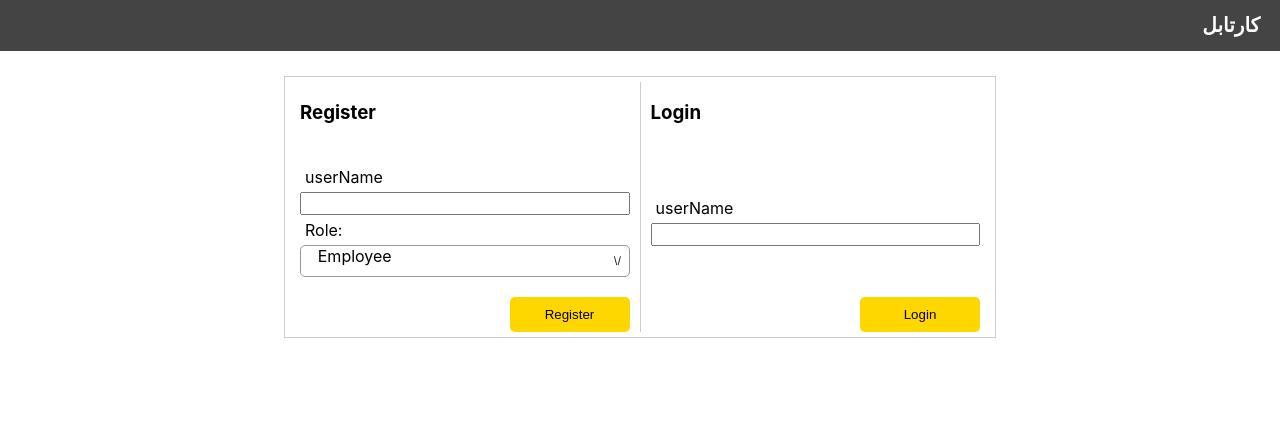
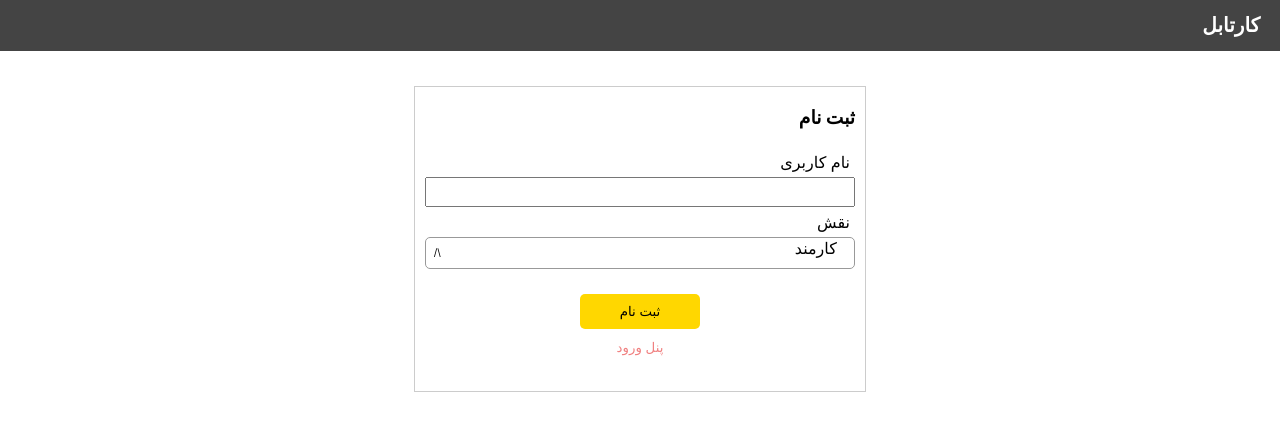
Before and after one commit to mehrangcode/task-project, a React (Create React App) app: page / in a window 1280 px wide. Shown: the top 430 px of the page. Built offline with nearby package versions, Linux system fonts and the light colour scheme; a web font is replaced by a local one.

Commit message:
auth panel

```diff
--- a/src/App.js
+++ b/src/App.js
@@ -5,6 +5,7 @@ import Register from './Components/Auth/Register';
 import Login from './Components/Auth/Login';
 import Panel from './Components/Panel/Panel';
 import Navbar from './Components/Navbar/Navbar';
+import AuthPanel from './Components/Auth/Auth';
 
 function App() {
 
@@ -12,14 +13,7 @@ function App() {
   return (
     <div className="App">
       <Navbar />
-      {auth.isAuth ? (
-        <Panel />
-      ) : (
-        <div className="authBlock">
-          <Register />
-          <Login />
-        </div>
-      )}
+      {auth.isAuth ? ( <Panel /> ) : ( <AuthPanel />)}
     </div>
   );
 }
--- /dev/null
+++ b/src/Components/Auth/Auth.jsx
@@ -0,0 +1,20 @@
+import React, { useState } from 'react';
+import Register from './Register';
+import Login from './Login';
+
+const AuthPanel = () => {
+
+    const [panelName, setPanelName] = useState("register")
+    return(
+        <div className="auth">
+            {panelName === "register" ? (
+                <Register switchPanel={() => setPanelName("login")} />
+            ) : null}
+            {panelName === "login" ? (
+                <Login switchPanel={() => setPanelName("register")} />
+            ) : null}
+        </div>
+    )
+}
+
+export default AuthPanel
--- a/src/Components/Auth/Login.js
+++ b/src/Components/Auth/Login.jsx
@@ -5,6 +5,7 @@ import { FormCreator } from "../../Utils/FormController";
 const Login = ({
     getFormItem,
     onFormSubmit,
+    switchPanel
 }) => {
 
     const dispatch = useDispatch()
@@ -19,9 +20,9 @@ const Login = ({
 
     return (
         <form onSubmit={onOk} className="login">
-            <h3> Login</h3>
+            <h3> ورود</h3>
             <div>
-                <label htmlFor="userName">userName</label>
+                <label htmlFor="userName">نام کاربری</label>
                 {getFormItem({
                     name:"userName",
                     rules: [
@@ -39,7 +40,11 @@ const Login = ({
             </div>
             <div className="authFooter">
 
-            <button type="submit" className="btnGold"> Login </button>
+            <button type="submit" className="btnGold"> ورود </button>
+                <button
+                onClick={switchPanel}
+                type="button"
+                className="btnLink">پنل ثبت نام </button>
             </div>
         </form>
     )
--- a/src/Components/Auth/Register.js
+++ b/src/Components/Auth/Register.jsx
@@ -7,6 +7,7 @@ import Select from '../../Utils/FormElements/Select/Select'
 const Register = ({
     getFormItem,
     onFormSubmit,
+    switchPanel
 }) => {
 
     const dispatch = useDispatch()
@@ -23,9 +24,9 @@ const Register = ({
 
     return (
         <form onSubmit={onOk} className="register">
-            <h3> Register</h3>
+            <h3> ثبت نام</h3>
             <div>
-                <label htmlFor="userName">userName</label>
+                <label htmlFor="userName">نام کاربری</label>
                 {getFormItem({
                     name: "userName",
                     rules: [
@@ -39,7 +40,7 @@ const Register = ({
                     id="userName"
                     type="text"
                 />)}
-                <label htmlFor="role">Role: </label>
+                <label htmlFor="role">نقش </label>
                 {getFormItem({
                     name: "role",
                     initialvalue: "employee",
@@ -53,15 +54,18 @@ const Register = ({
                     <Select
                         optionList={
                             [
-                                { id: "admin", title: "Admin" },
-                                { id: "employee", title: "Employee" },
+                                { id: "admin", title: "مدیر" },
+                                { id: "employee", title: "کارمند" },
                             ]
                         }
                     />)}
             </div>
             <div className="authFooter">
 
-                <button type="submit" className="btnGold"> Register </button>
+                <button type="submit" className="btnGold"> ثبت نام </button>
+                <button
+                onClick={switchPanel}
+                 type="button" className="btnLink">پنل ورود</button>
             </div>
         </form>
     )
--- a/src/Components/Panel/Panel.jsx
+++ b/src/Components/Panel/Panel.jsx
@@ -2,6 +2,7 @@ import React from 'react';
 import TaskList from '../Tasks/List';
 import { useDispatch } from 'react-redux';
 import { createModal } from "../../Actions/Tasks/Actions";
+import Access from '../../Utils/Access';
 const Panel = () => {
 
     const dispatch = useDispatch()
@@ -9,7 +10,7 @@ const Panel = () => {
         <div className="Panel">
                 <TaskList />
 
-            <div className="fab" onClick={() => dispatch(createModal(true))}>+ </div>
+            <Access role="admin"><div className="fab" onClick={() => dispatch(createModal(true))}>+ </div></Access>
         </div>
     )
 }
--- a/src/Styles/auth.css
+++ b/src/Styles/auth.css
@@ -1,13 +1,13 @@
-.authBlock {
-	display: flex;
-	width: 700px;
+.auth {
+	width: 450px;
 	max-width: 95%;
+	margin: 35px auto;
 	border: 1px solid #ccc;
-	padding: 5px;
-	margin: 25px auto;
 	min-height: 250px;
-	justify-content: space-between;
+	text-align: right;
+	direction: rtl;
 }
+
 
 label {
 	display: block;
@@ -15,7 +15,6 @@ label {
 }
 
 .login {
-    width: 50%;
     border-left: 1px solid #ccc;
     padding: 0 10px;
 }
@@ -24,7 +23,6 @@ label {
 	display: block;
 }
 .register {
-    width: 50%;
     padding: 0 10px;
 }
 
@@ -37,7 +35,8 @@ label {
 
 .authFooter {
 	display: flex;
-	flex-direction: row-reverse;
+	flex-direction: column;
+	margin: 25px auto;
 }
 
 .logout {
--- a/src/Styles/form.css
+++ b/src/Styles/form.css
@@ -1,6 +1,6 @@
 .txtInput {
 	width: 100%;
-	min-height: 23px;
+	min-height: 30px;
 	padding: 0 5px;
 	box-sizing: border-box;
 }
@@ -30,6 +30,14 @@
     cursor: pointer;
     transition: all 250ms;
 }
+.btnLink {
+	background-color: white;
+	color: lightcoral;
+	border-radius: 5px;
+	cursor: pointer;
+	border: none;
+	margin: 10px auto;
+}
 .icon {
 	height: 15px;
 	margin-left: 5px;
--- a/src/Styles/task.css
+++ b/src/Styles/task.css
@@ -61,7 +61,8 @@
 }
 
 .subTaskactionBar {
-	background-color: #ccc;
+	background-color: #888;
+	color: white;
 	padding: 10px 5px;
 	border-bottom: 4px solid gold;
 }
@@ -79,12 +80,13 @@
 }
 .status:hover .stausHandler {
 	max-height: 350px;
+	border: 1px solid #ccc;
 }
 .stausHandler {
 	position: absolute;
 	background-color: white;
 	width: 120px;
-	left: 0;
+	left: -50%;
 	top: 100%;
 	padding: 0 5px;
 	text-align: center;
@@ -92,6 +94,7 @@
 	overflow-y: hidden;
 	transition: all 250ms;
 	z-index: 3;
+	border: none;
 }
 
 
```
